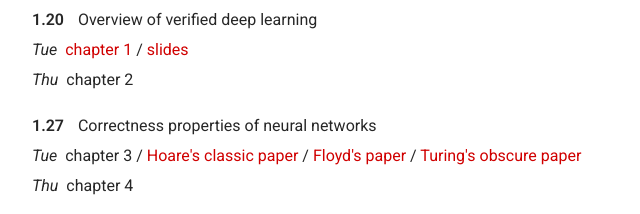
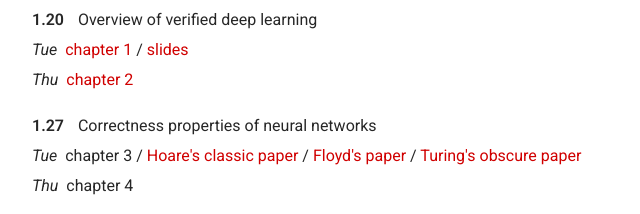
Before and after one commit to verifieddeeplearning/verifieddeeplearning.github.io, a plain HTML site: page course/index.html in a window 1280 px wide. Shown: the part 499-713 px from the top of the page, 293-933 px from the left. Drawn offline with nearby package versions, Linux system fonts and the light colour scheme.

Commit message:
ch2 coure

```diff
--- a/course/index.html
+++ b/course/index.html
@@ -79,7 +79,7 @@ height="0" width="0" style="display:none;visibility:hidden"></iframe></noscript>
     <br>
     <i>Tue</i>&nbsp; <a href="../ch1.pdf">chapter 1</a> / <a href="https://docs.google.com/presentation/d/1zZL522oMyBHvhICldUgtAIfRyKWixjNxswkRCREiPzM/edit?usp=sharing">slides</a>
     <br>
-    <i>Thu</i>&nbsp; chapter 2
+    <i>Thu</i>&nbsp; <a href="../ch2.pdf">chapter 2</a>
     </p>
 
     <p>
```
